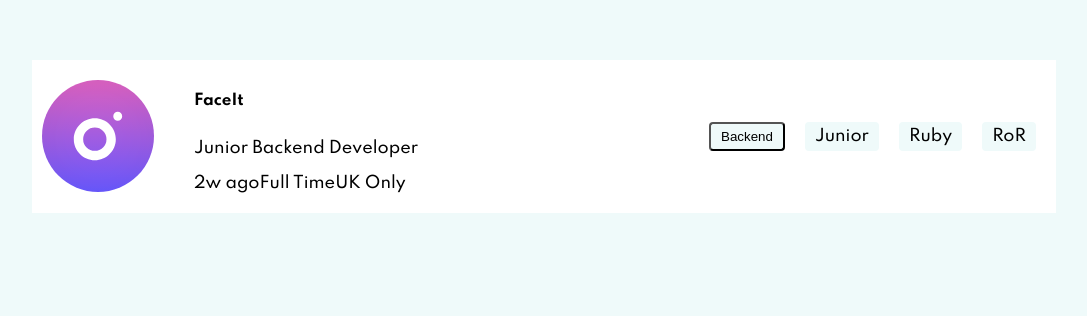
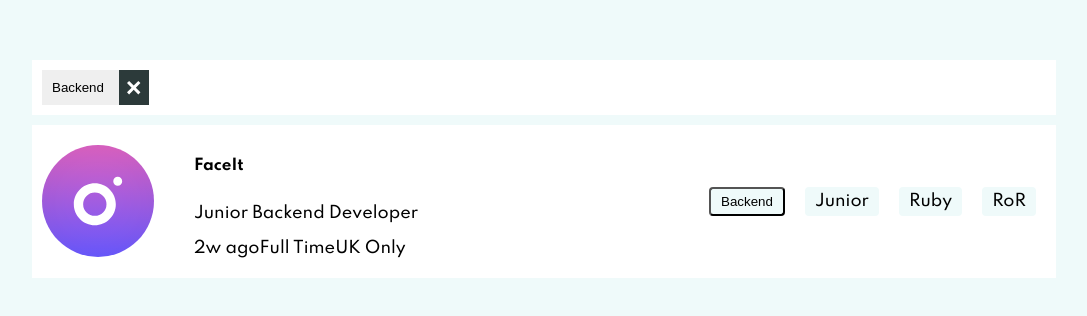
Before and after one commit to jundymek/job-listings-vue, a Vue app: page / in a window 1280 px wide. Both pictures are taken after a click on the button "Backend". Shown: the top 316 px of the page, without its empty margins (96-1183 px from the left). Built offline with nearby package versions, Linux system fonts and the light colour scheme.

Commit message:
feat: FilterOptions component

```diff
--- a/src/App.vue
+++ b/src/App.vue
@@ -1,14 +1,17 @@
 <template>
+  <FilterOptions />
   <Jobs />
 </template>
 
 <script lang="ts">
 import { defineComponent } from "vue";
 import Jobs from "./components/jobs/Jobs.vue";
+import FilterOptions from "./components/filterOptions/FilterOptions.vue";
 export default defineComponent({
   name: "App",
   components: {
     Jobs,
+    FilterOptions,
   },
 });
 </script>
--- /dev/null
+++ b/src/components/filterOptions/FilterOptions.vue
@@ -0,0 +1,54 @@
+<template>
+  <div v-if="sortBy.length" class="wrapper">
+    <button
+      class="button"
+      v-for="element in sortBy"
+      :key="element"
+      @click="removeSortElement(element)"
+    >
+      {{ element }}
+    </button>
+  </div>
+</template>
+
+<script lang="ts">
+import { useFilterJobs } from "@/composables/useFilterJobs";
+import { defineComponent } from "vue";
+
+export default defineComponent({
+  setup() {
+    const { sortBy, removeSortElement } = useFilterJobs();
+    return { sortBy, removeSortElement };
+  },
+});
+</script>
+
+<style lang="scss" scoped>
+.wrapper {
+  width: 80%;
+  background: #fff;
+  margin: 0 auto;
+  display: flex;
+  justify-content: flex-start;
+}
+
+.button {
+  border: 0;
+  padding: 10px 45px 10px 10px;
+  margin: 10px 10px;
+  position: relative;
+  &::after {
+    position: absolute;
+    content: "";
+    top: 0;
+    right: 0;
+    width: 30px;
+    height: 100%;
+    background: $veryDarkGrayishCyan;
+    background-image: url("~@/images/icon-remove.svg");
+    background-size: 14px 14px;
+    background-position: center;
+    background-repeat: no-repeat;
+  }
+}
+</style>
--- a/src/components/jobs/Jobs.vue
+++ b/src/components/jobs/Jobs.vue
@@ -13,16 +13,26 @@
       </div>
     </div>
     <div class="right">
-      <button class="badge" v-on:click="addSortElement(job.role)">
+      <button class="badge" @click="addSortElement(job.role)">
         {{ job.role }}
       </button>
-      <span class="badge">{{ job.level }}</span>
-      <span v-for="language in job.languages" :key="language" class="badge">{{
-        language
+      <span class="badge" @click="addSortElement(job.level)">{{
+        job.level
       }}</span>
-      <span v-for="tool in job.tools" :key="tool" class="badge">{{
-        tool
-      }}</span>
+      <span
+        v-for="language in job.languages"
+        :key="language"
+        class="badge"
+        @click="addSortElement(language)"
+        >{{ language }}</span
+      >
+      <span
+        v-for="tool in job.tools"
+        :key="tool"
+        class="badge"
+        @click="addSortElement(tool)"
+        >{{ tool }}</span
+      >
     </div>
   </div>
 </template>
--- a/src/composables/useFilterJobs.ts
+++ b/src/composables/useFilterJobs.ts
@@ -38,7 +38,7 @@ export const useFilterJobs = (): {
   };
 
   const removeSortElement = (item: string) => {
-    sortBy.value.filter((element) => element !== item);
+    sortBy.value = sortBy.value.filter((element) => element !== item);
   };
 
   const filteredJobs = computed(() => {
```
